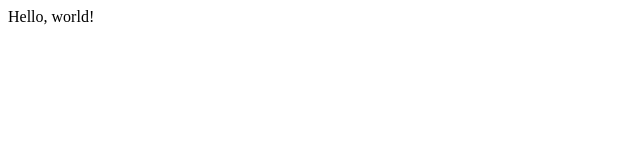
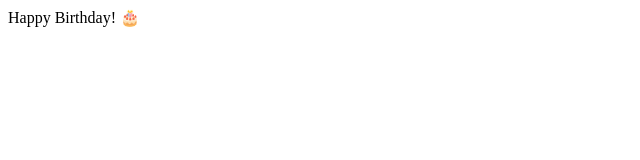
Before and after one commit to 3demax/hello_world, a plain HTML site: page index.html in a window 1280 px wide. Shown: the full height of the page, 0-640 px from the left. Drawn offline with Linux system fonts and the light colour scheme.

Commit message:
Update inde.html

```diff
--- a/index.html
+++ b/index.html
@@ -1,8 +1,8 @@
 <html>
 <head>
-<title>Hi!</title>
+<title>Hi, Dan!</title>
 </head>
 <body>
-Hello, world!
+Happy Birthday! 🎂
 </body>
 </html>
```
